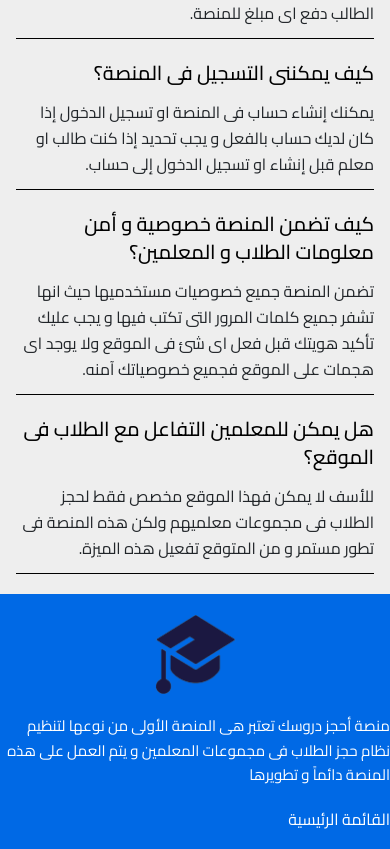
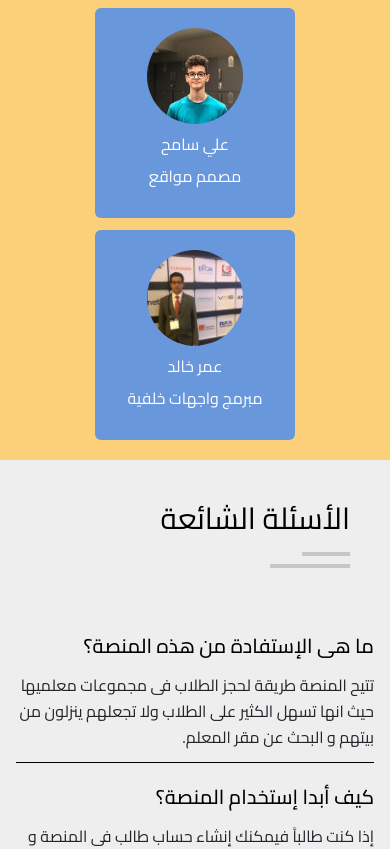
Before and after one commit to alieldeba/ahgezdroosk, a React (Vite) app: page / in a window 390 px wide. Shown: the part 3566-4415 px from the top of the page. Built offline with nearby package versions, Linux system fonts and the light colour scheme.

Commit message:
adding team section

```diff
--- a/src/components/FAQ.jsx
+++ b/src/components/FAQ.jsx
@@ -31,7 +31,7 @@ function FAQ() {
   return (
     <>
       <h1 className="heading">الأسئلة الشائعة</h1>
-      <section className="leading-relaxed max-w-screen-xl mx-auto px-4 lg:px-8">
+      <section className="leading-relaxed max-w-screen-xl mx-auto px-4 lg:px-8 pb-24">
         <div className="mt-14 gap-4 sm:grid sm:grid-cols-2 lg:grid-cols-3">
           {faqsList.map((item, idx) => (
             <div className="space-y-3 mt-5" key={idx}>
--- a/src/components/Footer.jsx
+++ b/src/components/Footer.jsx
@@ -24,7 +24,8 @@ function Footer() {
 
   return (
     <footer className="bg-primary text-white py-5 mt-5">
-      <div className="max-w-lg sm:mx-auto sm:text-center">
+      <div className="container">
+        <div className="max-w-lg sm:mx-auto">
           <img
             src="/images/logo.png"
             alt="أحجز دروسك"
@@ -33,9 +34,10 @@ function Footer() {
             width={80}
             height={80}
           />
-      <p className="leading-relaxed mt-5 text-[15px]">
-          منصة أحجز دروسك تعتبر هى المنصة الأولى من نوعها لتنظيم نظام حجز الطلاب
-          فى مجموعات المعلمين و يتم العمل على هذه المنصة دائماً و تطويرها
+          <p className="leading-relaxed mt-5 text-[15px] text-center">
+            منصة أحجز دروسك تعتبر هى المنصة الأولى من نوعها لتنظيم نظام حجز
+            الطلاب فى مجموعات المعلمين و يتم العمل على هذه المنصة دائماً و
+            تطويرها
           </p>
         </div>
         <ul className="items-center justify-center mt-5 space-y-5 sm:flex sm:space-x-4 sm:space-x-reverse sm:space-y-0">
@@ -50,6 +52,7 @@ function Footer() {
             الحقوق محفوظة لمنصة احجز دروسك © 2022 - {new Date().getFullYear()}
           </p>
         </div>
+      </div>
     </footer>
   );
 }
--- a/src/components/Team.jsx
+++ b/src/components/Team.jsx
@@ -1,9 +1,18 @@
 import React from "react";
+const TeamCard = React.lazy(() => import("./TeamCard"));
 
 function Team() {
   return (
     <>
       <h3 className="heading">فريق المنصة</h3>
+      <section className="bg-selection text-center min-h-[200px] py-5">
+        <main className="container m-auto grid team gap-3">
+          <TeamCard name="علي سامح" job="مبرمج واجهات أمامية" img="/images/ali.jpg" />
+          <TeamCard name="علي سامح" job="محسن محركات البحث" img="/images/ali.jpg" />
+          <TeamCard name="علي سامح" job="مصمم مواقع" img="/images/ali.jpg" />
+          <TeamCard name="عمر خالد" job="مبرمج واجهات خلفية" img="/images/omar.jpg" />
+        </main>
+      </section>
     </>
   );
 }
--- /dev/null
+++ b/src/components/TeamCard.jsx
@@ -0,0 +1,17 @@
+import React from "react";
+
+function TeamCard(props) {
+  return (
+    <div className="bg-primarysoft text-white rounded-md p-5 m-auto w-[200px] h-[210px]">
+      <img
+        src={props.img}
+        alt={props.name}
+        className="rounded-full m-auto object-cover w-24 h-24 mb-2"
+      />
+      <h4 className="mb-2">{props.name}</h4>
+      <p>{props.job}</p>
+    </div>
+  );
+}
+
+export default React.memo(TeamCard);
--- a/src/pages/Home.jsx
+++ b/src/pages/Home.jsx
@@ -14,8 +14,8 @@ function Home() {
       <Futures />
       <OurGoal />
       <HowItWorks />
+      <Team />
       <FAQ />
-      {/* <Team /> */}
     </>
   );
 }
--- a/src/styles/index.css
+++ b/src/styles/index.css
@@ -58,6 +58,9 @@ form:not(.search) {
 }
 .futures {
   grid-template-columns: repeat(auto-fill, minmax(226px, 1fr));
+}
+.team {
+  grid-template-columns: repeat(auto-fill, minmax(250px, 1fr));
 }
 
 /* Scrollbar Styles */
--- a/tailwind.config.cjs
+++ b/tailwind.config.cjs
@@ -12,6 +12,7 @@ module.exports = {
       primary: "#0069e5",
       primarysoft: "#6997db",
       secondary: "#666",
+      selection: "#ffcc66db",
       success: "#157347",
       danger: "#dc3545",
       dark: "#212529",
```
Also changed, not shown: public/images/ali.jpg (added), public/images/omar.jpg (added). Lines whose indentation alone changed are shown as unchanged.
